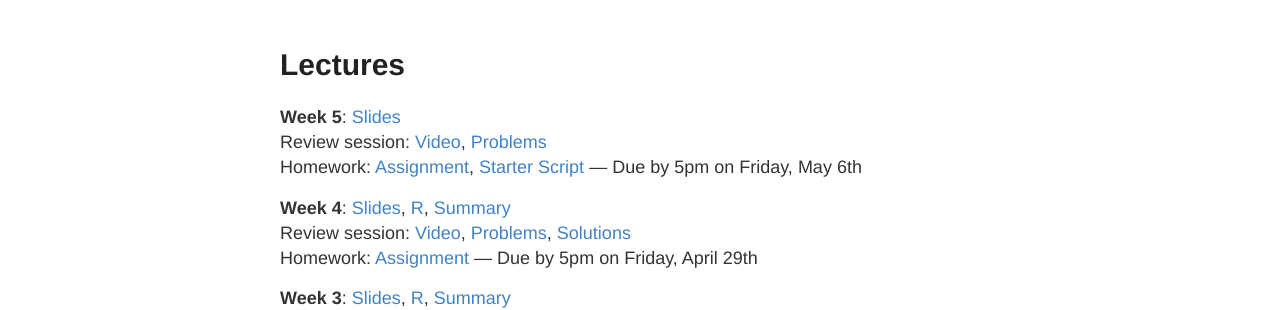
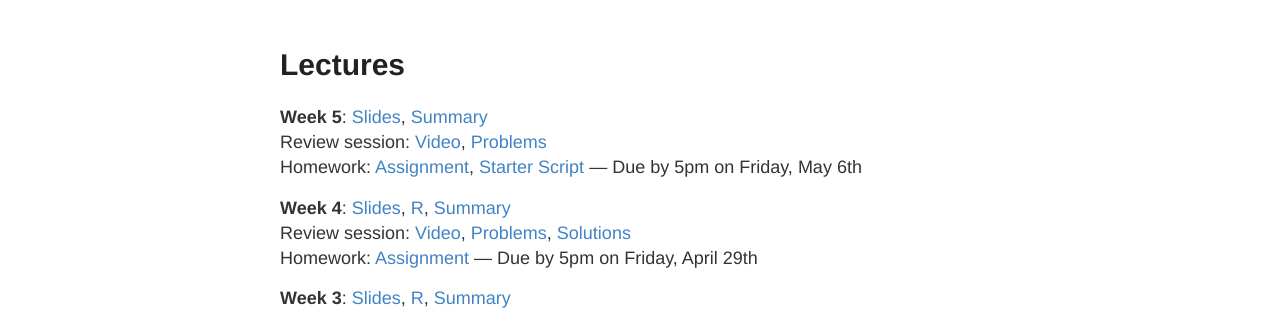
Before and after one commit to mlakolar/BUS41000, a Jekyll site: the page built from lectures.md, in a window 1280 px wide. Shown: the part 122-432 px from the top of the page. Built offline with Jekyll 4.4.1, drawn with Linux system fonts in a browser that asks for light colours.

Commit message:
Update lectures.md

```diff
--- a/lectures.md
+++ b/lectures.md
@@ -5,7 +5,8 @@ permalink: /lectures/
 ---
 
 **Week 5**:
-[Slides](https://github.com/mlakolar/BUS41000/raw/master/slides/05_lecture.pdf)
+[Slides](https://github.com/mlakolar/BUS41000/raw/master/slides/05_lecture.pdf),
+[Summary](https://github.com/mlakolar/BUS41000/raw/master/slides/05_summary.pdf)
 Review session:
 [Video](https://media.chicagobooth.edu/Mediasite6/Play/095de2d7b16445ccbe16089a9451f6f61d),
 [Problems](https://piazza.com/class_profile/get_resource/ihbf4oo8gc36od/inmjszbkbrr55k)
```
